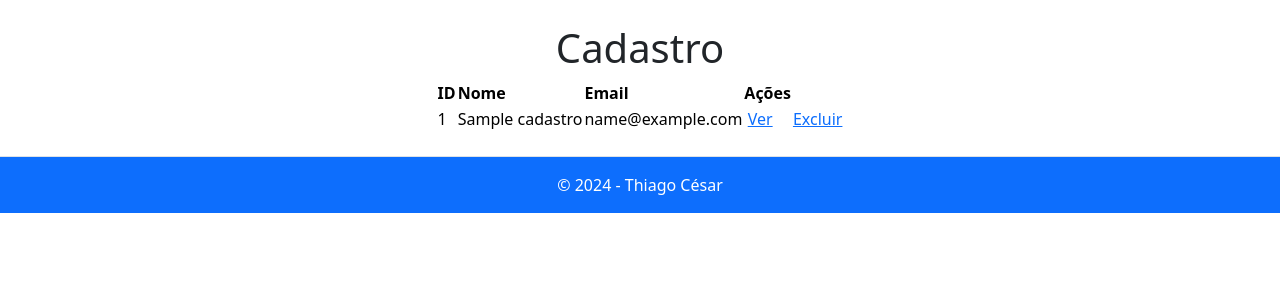
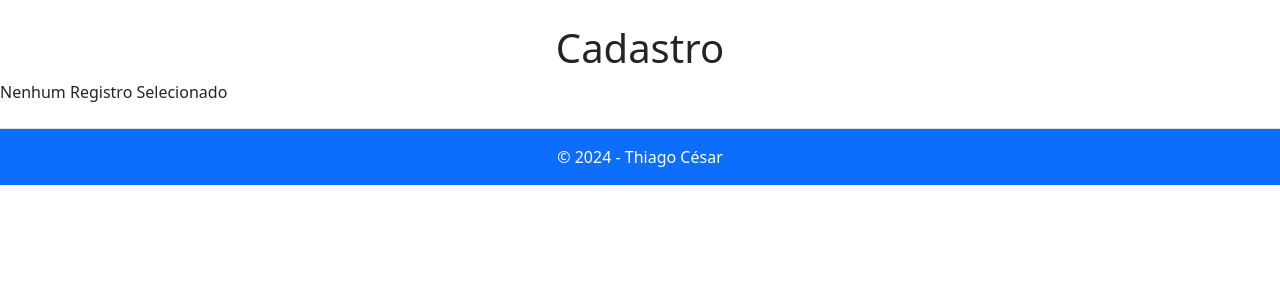
Before and after one commit to Thiafa/mvc-php, a PHP site: page /cadastros in a window 1280 px wide. Shown: the part 56-356 px from the top of the page. Run offline with PHP 8.4, Linux system fonts and the light colour scheme; tables that the repository leaves empty or names only in its code hold one stand-in row (values such as "Sample post").

Commit message:
Fix: corrigindo apresentação de cadastros

```diff
--- a/src/Views/cadastro.view.php
+++ b/src/Views/cadastro.view.php
@@ -1,6 +1,7 @@
 <?php include('src/Views/partials/head.php'); ?>
 <div class="my-4">
   <h1 class="text-center">Cadastro</h1>
+  <?php if (isset($cadastro)) { ?>
     <table class="table-info m-auto">
       <thead>
         <tr>
@@ -22,7 +23,11 @@
             </td>
           </tr>
         <?php } ?>
+
       </tbody>
     </table>
+  <?php } else { ?>
+    Nenhum Registro Selecionado
+  <?php } ?>
 </div>
 <?php include('src/Views/partials/footer.php'); ?>
```
Lines whose indentation alone changed are shown as unchanged.
